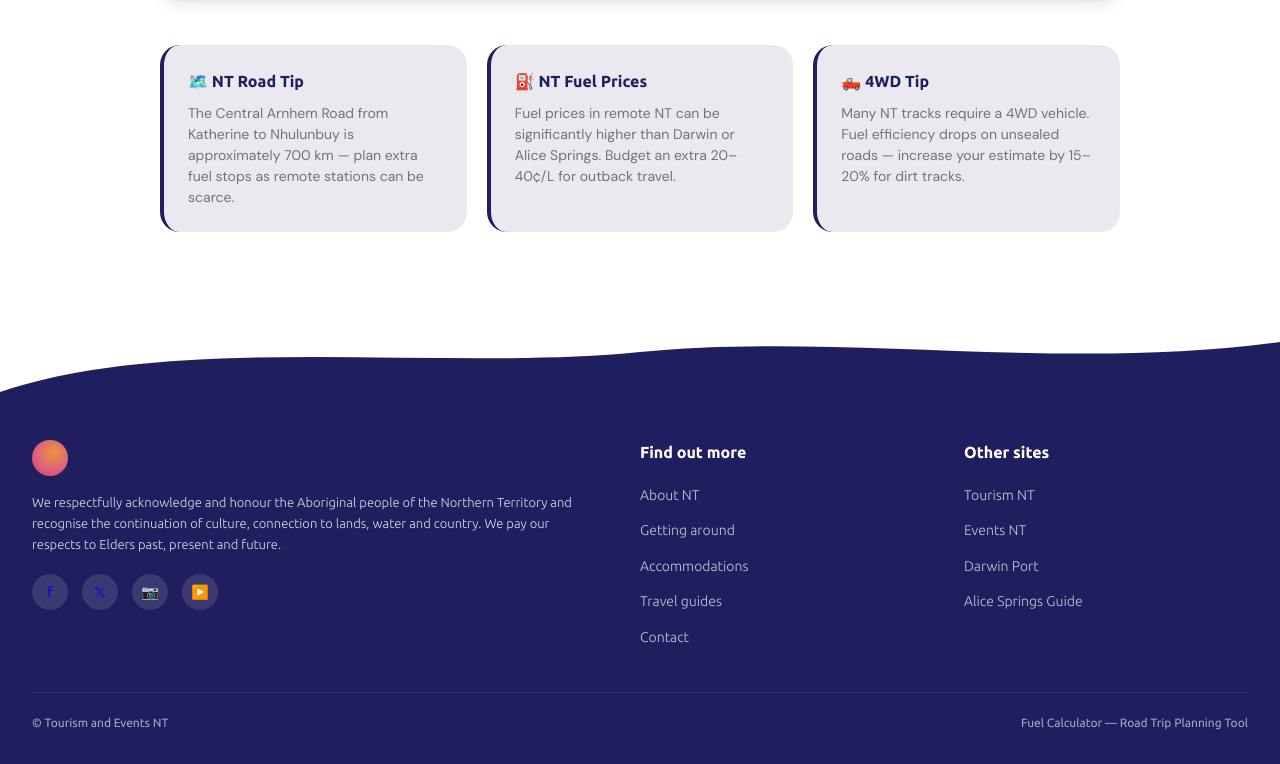
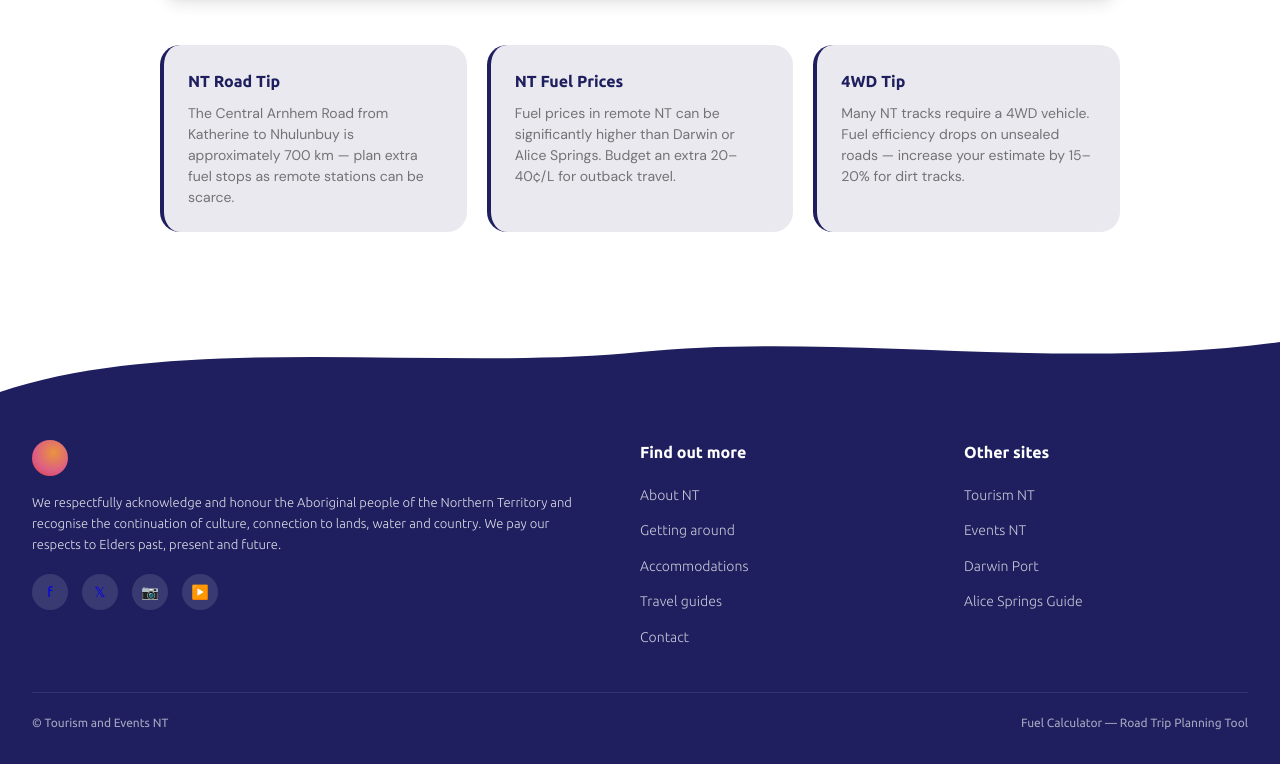
Before and after one commit to jamirawan/tent-pg, an Astro site in the folder projects/fuel-calculator/: page / in a window 1280 px wide. Shown: the part 1598-2362 px from the top of the page. Built offline with nearby package versions, Linux system fonts and the light colour scheme; Astro itself is replaced by a stand-in of ours.

Commit message:
updated headers

```diff
--- a/projects/fuel-calculator/src/components/Hero.astro
+++ b/projects/fuel-calculator/src/components/Hero.astro
@@ -6,7 +6,7 @@ interface Props {
 }
 
 const {
-  title = 'Fuel Calculator',
+  title = 'Plan your trip with confidence',
   subtitle = 'Estimate your road trip costs across the NT',
   badge = 'Road Trip Planning Tool',
 } = Astro.props;
--- a/projects/fuel-calculator/src/components/InfoCards.astro
+++ b/projects/fuel-calculator/src/components/InfoCards.astro
@@ -3,15 +3,15 @@
 
 <div class="info-section">
   <div class="info-card">
-    <h3>🗺️ NT Road Tip</h3>
+    <h3>NT Road Tip</h3>
     <p>The Central Arnhem Road from Katherine to Nhulunbuy is approximately 700 km — plan extra fuel stops as remote stations can be scarce.</p>
   </div>
   <div class="info-card">
-    <h3>⛽ NT Fuel Prices</h3>
+    <h3>NT Fuel Prices</h3>
     <p>Fuel prices in remote NT can be significantly higher than Darwin or Alice Springs. Budget an extra 20–40¢/L for outback travel.</p>
   </div>
   <div class="info-card">
-    <h3>🛻 4WD Tip</h3>
+    <h3>4WD Tip</h3>
     <p>Many NT tracks require a 4WD vehicle. Fuel efficiency drops on unsealed roads — increase your estimate by 15–20% for dirt tracks.</p>
   </div>
 </div>
```
